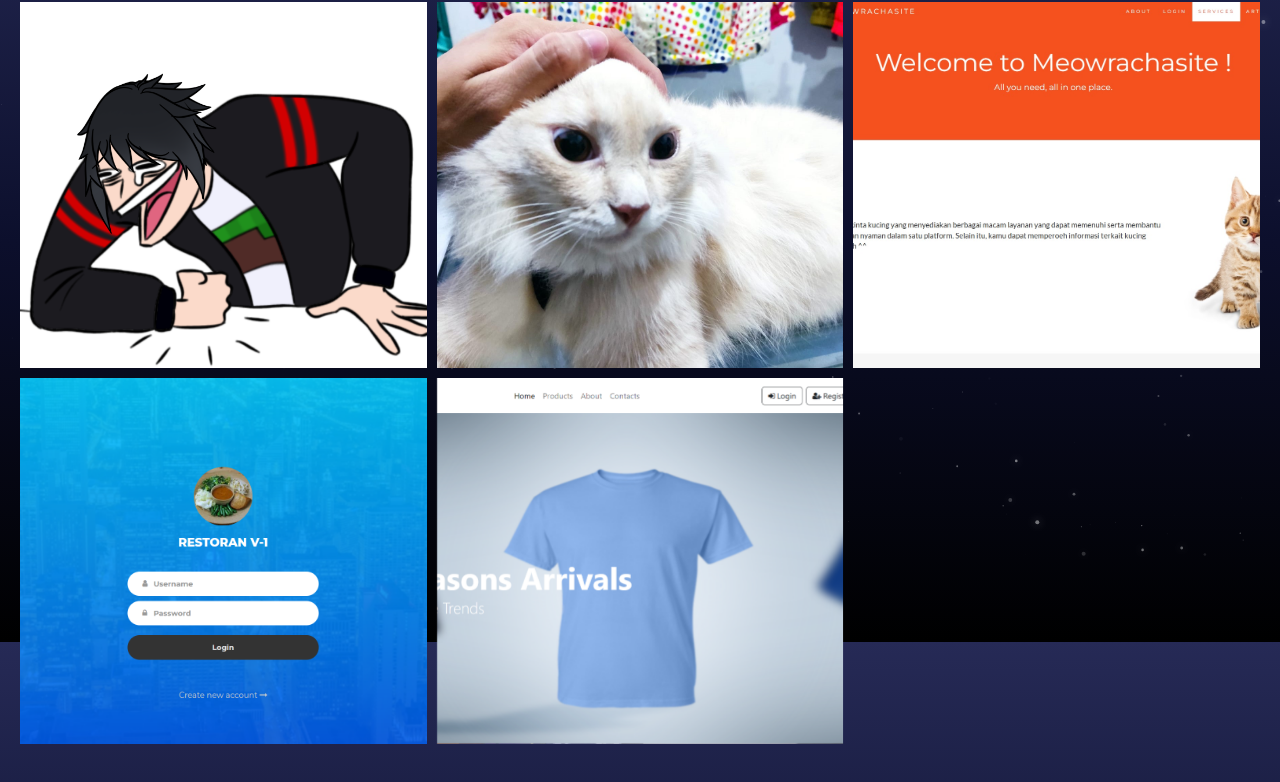
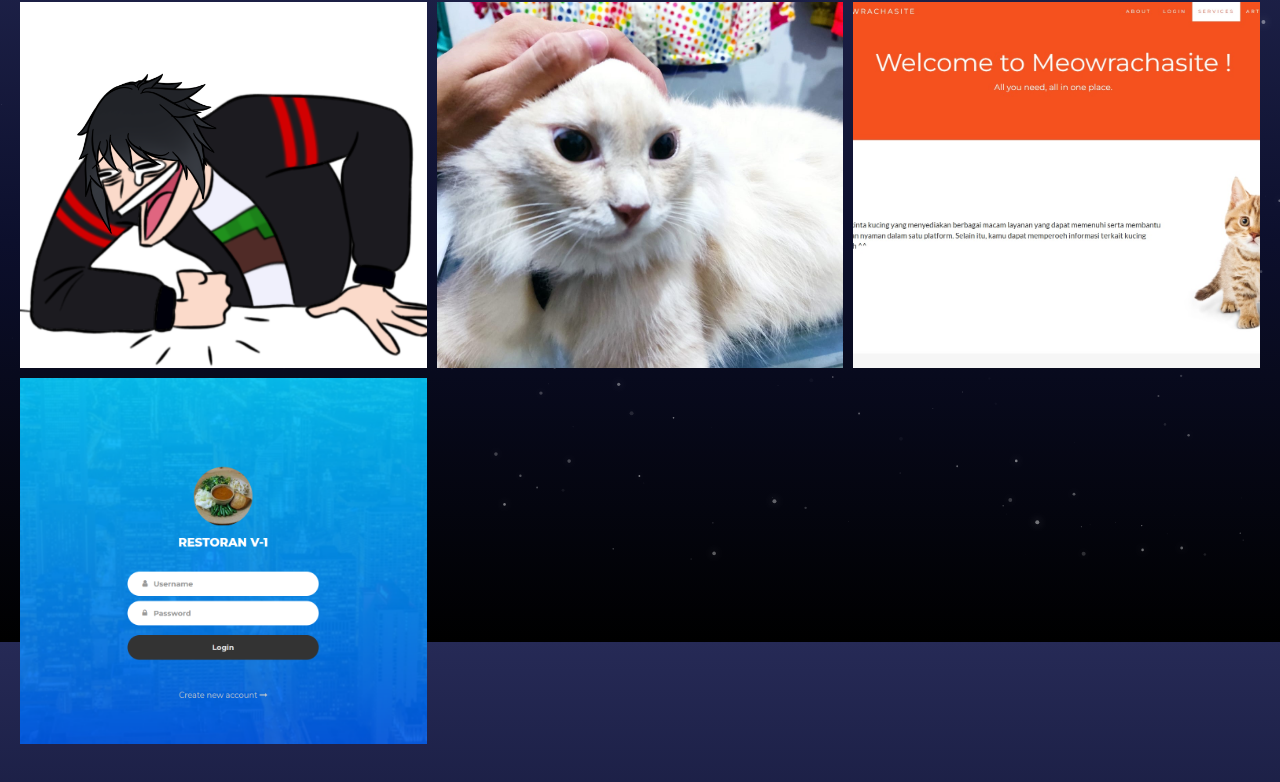
Before and after one commit to Zeemyo/zidan-amir.github.io, a React (Create React App) app: page /portfolio in a window 1280 px wide. Shown: the part 238-1020 px from the top of the page. Built offline with nearby package versions, Linux system fonts and the light colour scheme; a web font is replaced by a local one.

Commit message:
bruh meme

```diff
--- a/src/containers/about/index.jsx
+++ b/src/containers/about/index.jsx
@@ -18,7 +18,7 @@ const personalDetails = [
     },
     {
         label: "Age",
-        value: "21"
+        value: "22"
     },
     {
         label: "Address",
--- a/src/containers/portfolio/index.jsx
+++ b/src/containers/portfolio/index.jsx
@@ -39,13 +39,6 @@ const portfolioData = [
         image: ImageFour,
         desc: "This project is not really about building the website, I just need to resolve the algorithm behind this project when I was a 1st year student",
         link: "https://github.com/Zeemyo/restoran_native/tree/master",
-    },
-    {
-        id: 2,
-        name: "Clothing E-commerce Website",
-        image: ImageFive,
-        desc: "This project was developed by 3 of my friends and me. This project was about clothing E-commerce , we got this project from our lecturer on campus, this project is still in progress And I can't give the resource code for this one",
-        link: "https://drive.google.com/drive/folders/1t8J7Kt5gB9Elf5ha0sgD6DKhX7x6qqGZ?usp=share_link",
     },
 ];
 
```
